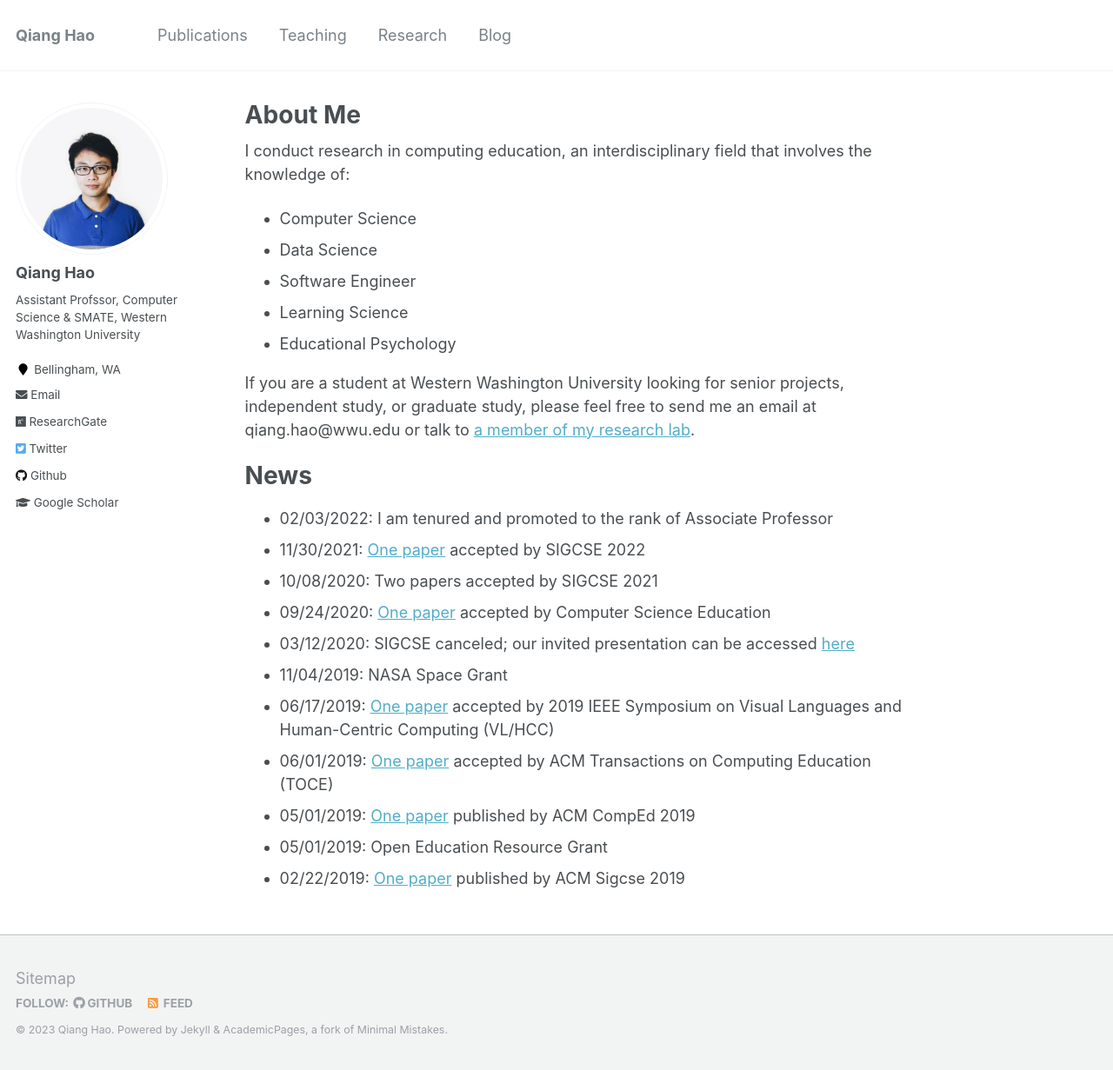
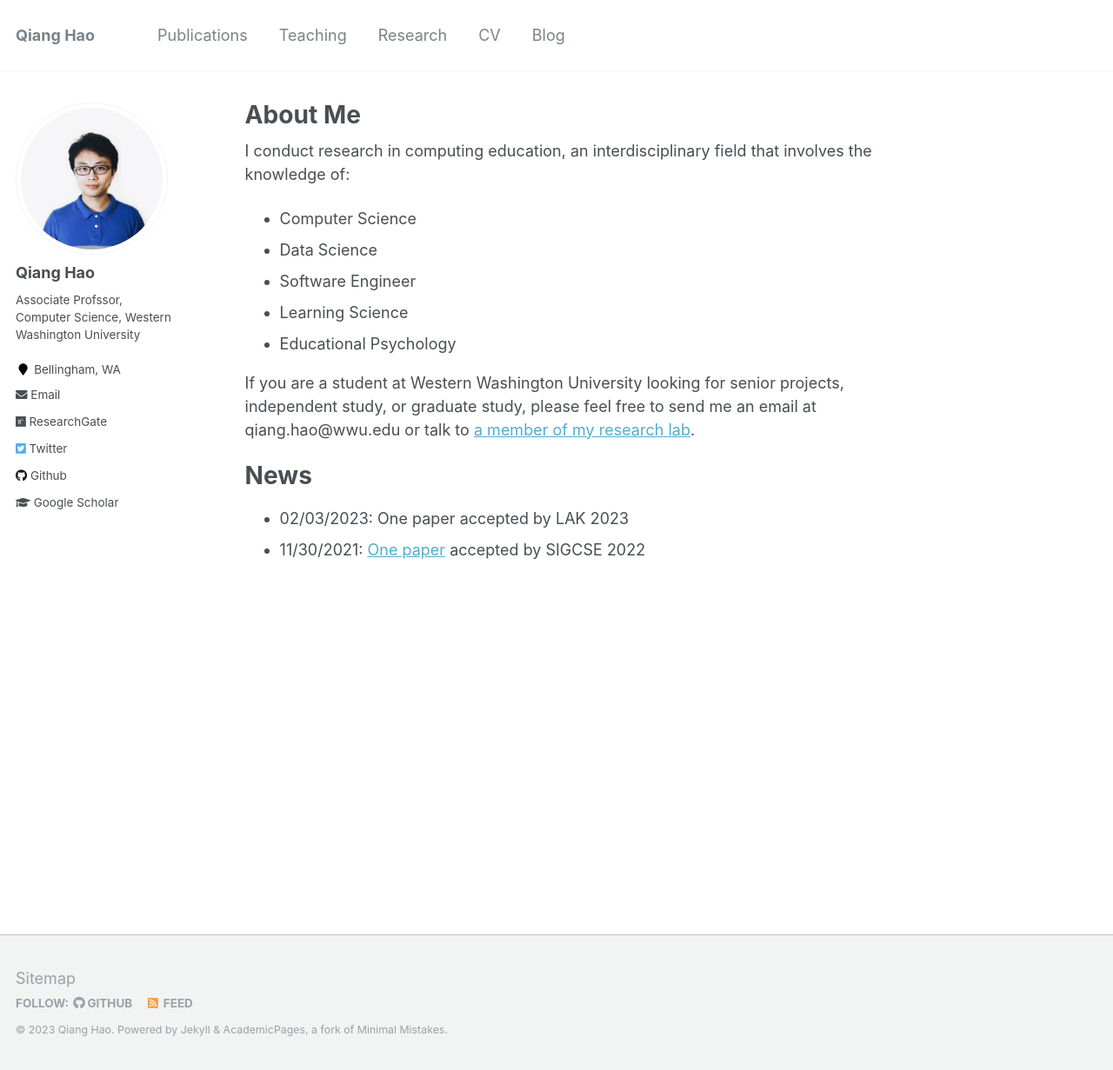
Before and after one commit to Neo-Hao/neo-hao.github.io, a Jekyll site: the page built from _pages/about.md, in a window 1280 px wide and 1231 px high. Shown: the whole window at 87% size. Built offline with Jekyll 4.4.1, drawn with Linux system fonts in a browser that asks for light colours.

Commit message:
update cv

```diff
--- a/_config.yml
+++ b/_config.yml
@@ -10,7 +10,7 @@
 title                    : "Qiang Hao"
 title_separator          : "-"
 name                     : &name "Qiang Hao"
-description              : &description "Assistant Profssor, Computer Science & SMATE, Western Washington University"
+description              : &description "Associate Profssor, Computer Science, Western Washington University"
 url                      : https://qhao.info
 baseurl                  : "" # the subpath of your site, e.g. "/blog"
 repository               : "Neo-Hao/neo-hao.github.io"
@@ -81,7 +81,7 @@
 author:
   name             : "Qiang Hao"
   avatar           : "avatar.jpeg"
-  bio              : "Assistant Profssor, Computer Science & SMATE, Western Washington University"
+  bio              : "Associate Profssor, Computer Science, Western Washington University"
   location         : "Bellingham, WA"
   googlescholar    : "https://scholar.google.com/citations?user=X9zUec0AAAAJ&hl=en"
   email            : "qiang.hao@wwu.edu"
--- a/_data/navigation.yml
+++ b/_data/navigation.yml
@@ -12,5 +12,8 @@
   - title: "Research"
     url: /research/
 
+  - title: "CV"
+    url: /cv
+
   - title: "Blog"
     url: https://medium.com/@neohao
--- a/_pages/about.md
+++ b/_pages/about.md
@@ -20,14 +20,5 @@
 News
 ======
 
-* 02/03/2022: I am tenured and promoted to the rank of Associate Professor
+* 02/03/2023: One paper accepted by LAK 2023
 * 11/30/2021: [One paper](https://qhao.info/downloads/sigcse-2022.pdf) accepted by SIGCSE 2022
-* 10/08/2020: Two papers accepted by SIGCSE 2021
-* 09/24/2020: [One paper](https://www.tandfonline.com/doi/abs/10.1080/08993408.2020.1860408) accepted by Computer Science Education
-* 03/12/2020: SIGCSE canceled; our invited presentation can be accessed [here](https://twitter.com/i/status/1238224543765823488)
-* 11/04/2019: NASA Space Grant
-* 06/17/2019: [One paper](https://arxiv.org/abs/1906.08937) accepted by 2019 IEEE Symposium on Visual Languages and Human-Centric Computing (VL/HCC)
-* 06/01/2019: [One paper](https://dl.acm.org/doi/abs/10.1145/3345328) accepted by ACM Transactions on Computing Education (TOCE)
-* 05/01/2019: [One paper](/publications/prior-cs-knowledge) published by ACM CompEd 2019
-* 05/01/2019: Open Education Resource Grant
-* 02/22/2019: [One paper](/publications/active-learning-environment) published by ACM Sigcse 2019
```
Also changed, not shown: _pages/cv.md (+0 -1 lines), _pages/teaching.md (+2 -6 lines), assets/js/main.min.js, 2 other files.
